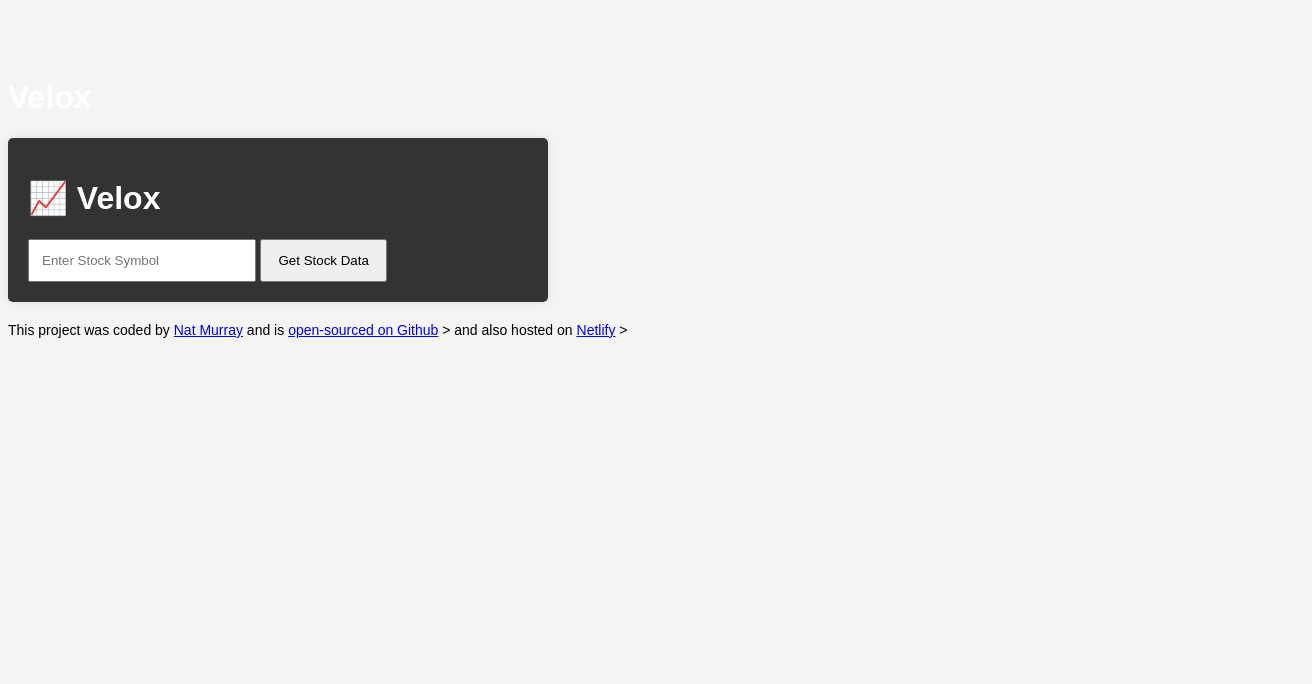
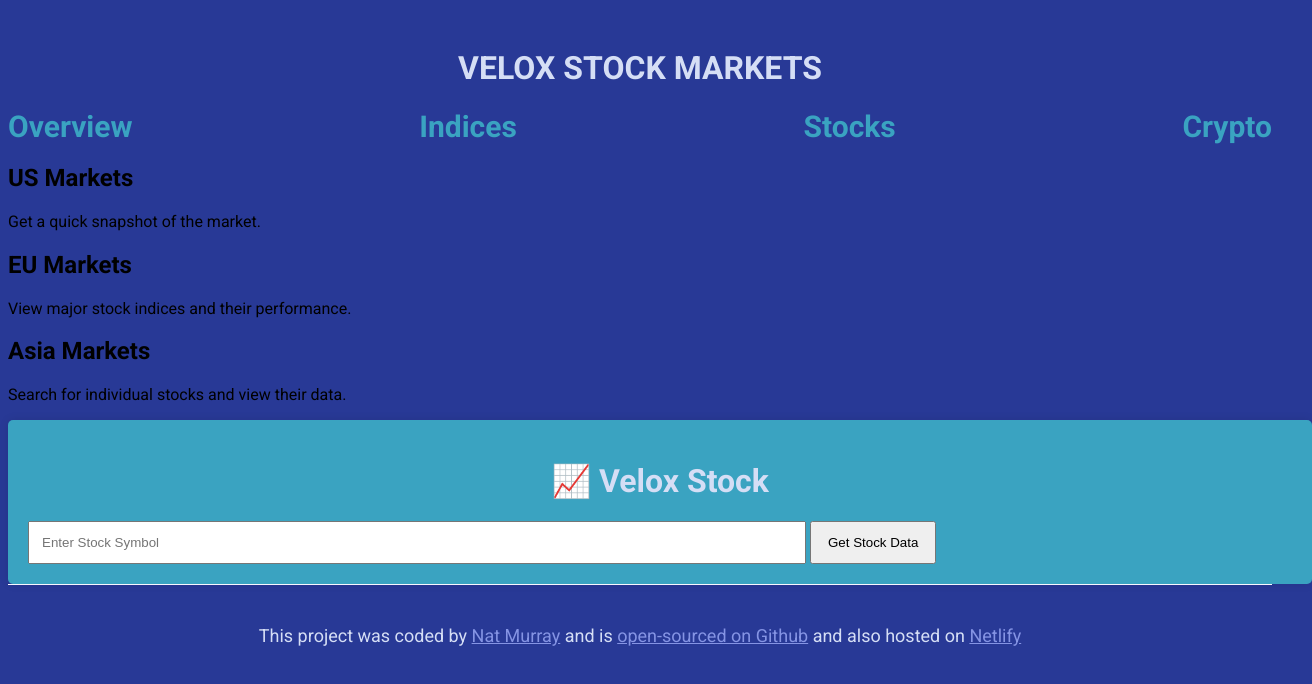
Before and after one commit to natjam13/Velox, a plain HTML site: page index.HTML in a window 1280 px wide. Shown: the whole page, 1312 px wide, since content can reach past the window. Drawn offline with nearby package versions, Linux system fonts and the light colour scheme.

Commit message:
added updares to html and css files

```diff
--- a/index.HTML
+++ b/index.HTML
@@ -3,17 +3,43 @@
   <head>
     <meta charset="UTF-8" />
     <meta name="viewport" content="width=device-width, initial-scale=1.0" />
+    <link rel="preconnect" href="https://fonts.googleapis.com" />
+    <link rel="preconnect" href="https://fonts.gstatic.com" crossorigin />
+    <link
+      href="https://fonts.googleapis.com/css2?family=Roboto:ital,wght@0,100;0,300;0,400;0,500;0,700;0,900;1,100;1,300;1,400;1,500;1,700;1,900&display=swap"
+      rel="stylesheet"
+    />
+    <link rel="stylesheet" href="src/style.css" />
+
     <title>Velox</title>
-    <link rel="stylesheet" href="styles.css" />
-    <script src="https://unpkg.com/axios/dist/axios.min.js"></script>
   </head>
   <body>
+    <h1>VELOX STOCK MARKETS</h1>
+
     <header>
-      <h1>Velox</h1>
+      <div id="overview-link">Overview</div>
+      <div id="indices-link">Indices</div>
+      <div id="stocks-link">Stocks</div>
+      <div id="crypto-link">Crypto</div>
     </header>
+    <main>
+      <section id="us-markets">
+        <h2>US Markets</h2>
+        <p>Get a quick snapshot of the market.</p>
+      </section>
+
+      <section id="eu-markets">
+        <h2>EU Markets</h2>
+        <p>View major stock indices and their performance.</p>
+      </section>
+
+      <section id="asia-markets">
+        <h2>Asia Markets</h2>
+        <p>Search for individual stocks and view their data.</p>
+      </section>
 
       <div class="container">
-      <h1>📈 Velox</h1>
+        <h1>📈 Velox Stock</h1>
 
         <form id="stock-form">
           <input
@@ -26,7 +52,7 @@
         </form>
         <div id="stock-result"></div>
       </div>
-
+    </main>
     <footer>
       This project was coded by
       <a href="https/;//github.com/natjam13" target="_blank"> Nat Murray</a> and
@@ -34,9 +60,8 @@
       <a href="https://github.com/natjam13/velox" target="_blank">
         open-sourced on Github</a
       >
-      > and also hosted on
+      and also hosted on
       <a href="https://velox-sm.netlify.app/" target="_blank">Netlify</a>
-      >
     </footer>
     <script src="src/index.js"></script>
   </body>
--- /dev/null
+++ b/src/style.css
@@ -0,0 +1,50 @@
+body {
+    font-family: "Roboto", sans-serif;
+    background: #283996;
+    padding-top: 20px
+}
+
+a {
+    color:#8594e4;
+}
+
+h1 {
+    text-align: center;
+    Color:#d5def5;
+
+}
+
+header{
+
+    Color:#3aa3c1;
+    display: flex;
+    font-size: 30px;
+    font-weight: bold;
+    justify-content: space-between;
+}
+.container {
+    background: #3aa3c1;
+    Color: #3aa3c1;
+    padding: 20px;
+    border-radius: 5px;
+    box-shadow: 0 0 10px rgba(0, 0, 0, 0.1);
+    width: 100%;
+}
+
+input {
+    width: 750px;
+    padding: 12px;
+}
+
+button {
+    padding: 12px 16px;
+    cursor: pointer;
+}
+
+footer {
+    border-top: 1px solid #f9f7fe;
+    padding: 40px 0 0 0;
+    text-align: center;
+    font-size: 18px;
+    color: #d5def5;
+}
--- a/styles.CSS
+++ /dev/null
@@ -1,38 +0,0 @@
-body {
-    font-family: Arial, sans-serif;
-    background: #f4f4f4;
-    color:white;
-    display: block;
-    justify-content:center;
-    padding-top: 50px
-}
-
-.container {
-    background: #333;
-    padding: 20px;
-    border-radius: 5px;
-    box-shadow: 0 0 10px rgba(0, 0, 0, 0.1);
-    width: 500px;
-}
-
-input {
-    width: 200px;
-    padding: 12px;
-}
-
-button {
-    padding: 12px 16px;
-    cursor: pointer;
-}
-.stock-card {
-    background: #444;
-    padding: 20px;
-    border-radius: 12px;
-    margin-top: 20px;
-}
-
-footer {
-    padding-top: 20px;
-    font-size: 14px;
-    color: black;
-}
```
Lines whose indentation alone changed are shown as unchanged.
